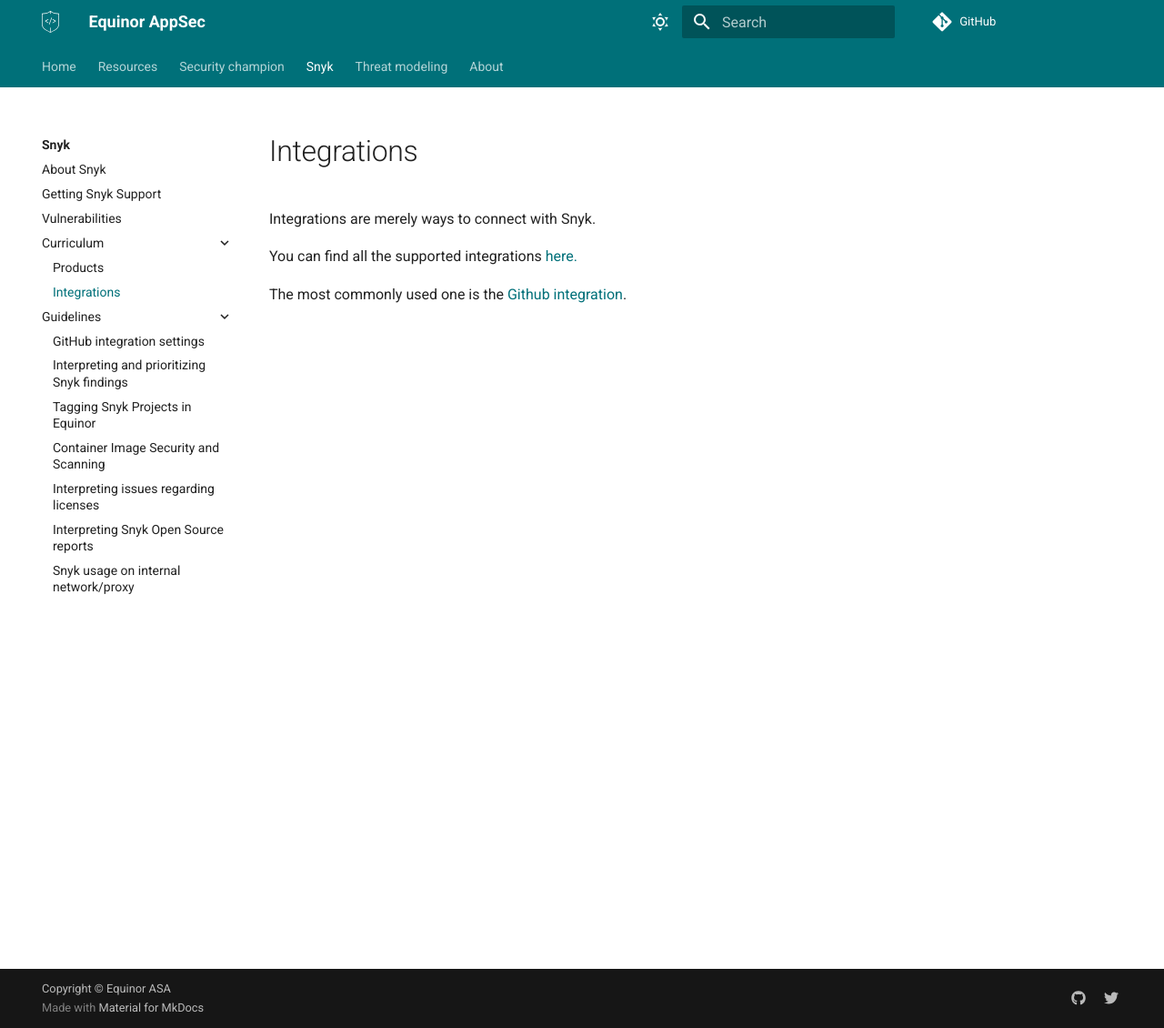
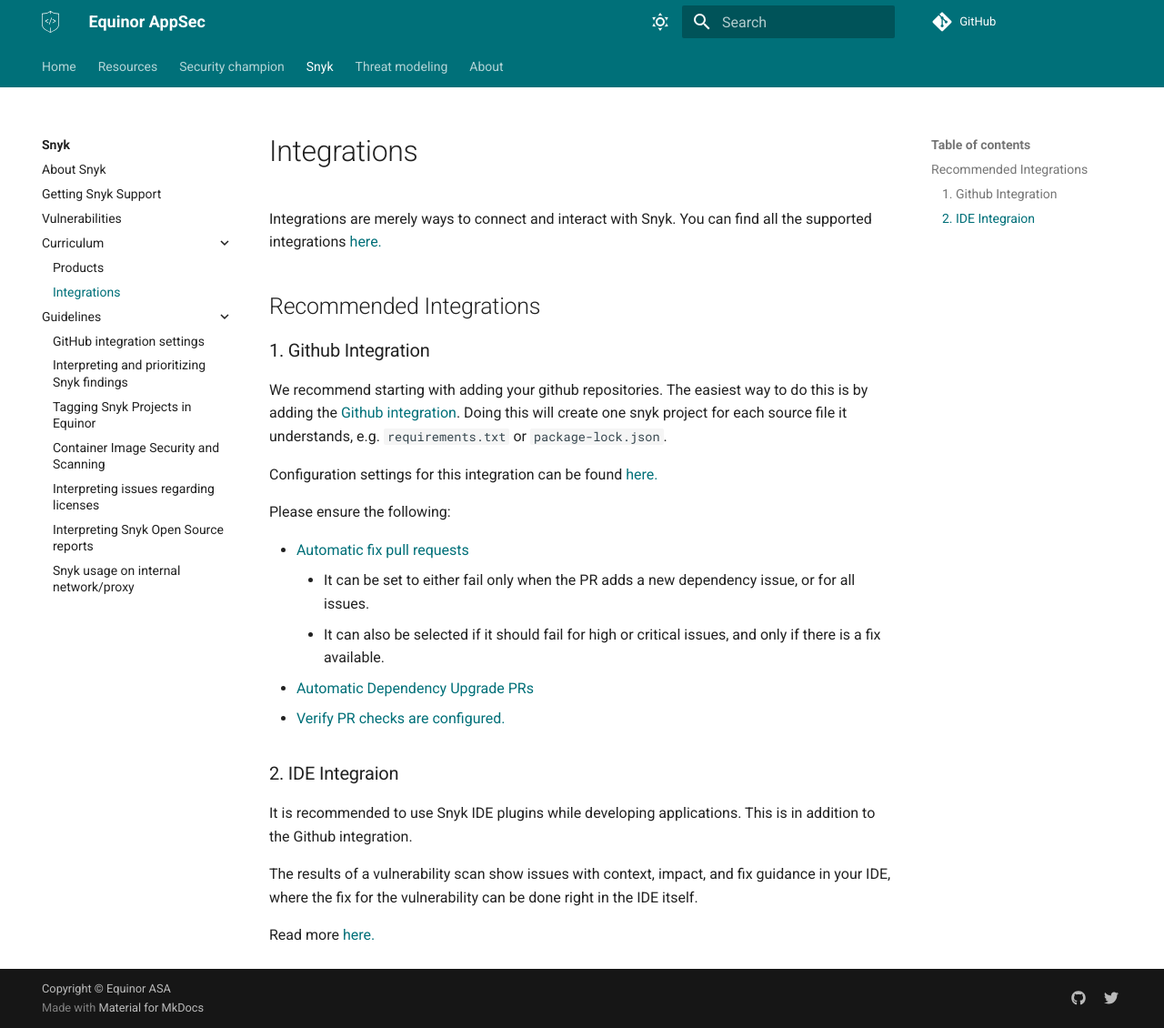
Before and after one commit to equinor/appsec, an MkDocs documentation site: the page built from docs/snyk/curriculum/2-integrations.md, in a window 1280 px wide and 1130 px high. Shown: the whole window at 91% size. Built offline with MkDocs 1.6.1 and Material for MkDocs 9.7.7, drawn with Linux system fonts in a browser that asks for light colours; some web fonts are replaced; comment, search, counter and statistics services are not loaded.

Commit message:
added recommended integrations

```diff
--- a/docs/snyk/curriculum/2-integrations.md
+++ b/docs/snyk/curriculum/2-integrations.md
@@ -1,7 +1,27 @@
 # Integrations
 
-Integrations are merely ways to connect with Snyk.
+Integrations are merely ways to connect and interact with Snyk. You can find all the supported integrations [here.](https://snyk.io/integrations/)
 
-You can find all the supported integrations [here.](https://snyk.io/integrations/)
+## Recommended Integrations
 
-The most commonly used one is the [Github integration](https://docs.snyk.io/integrations/git-repository-scm-integrations/snyk-github-integration#how-to-connect-github-to-snyk).
+### 1. Github Integration
+
+We recommend starting with adding your github repositories. The easiest way to do this is by adding the [Github integration](https://docs.snyk.io/integrations/git-repository-scm-integrations/snyk-github-integration#how-to-connect-github-to-snyk). Doing this will create one snyk project for each source file it understands, e.g. `requirements.txt` or `package-lock.json`.
+
+Configuration settings for this integration can be found [here.](docs/snyk/guidelines/1-gh-integration.md)
+
+Please ensure the following:
+
+-   [Automatic fix pull requests](https://docs.snyk.io/integrations/git-repository-scm-integrations/snyk-github-integration#project-monitoring-and-automatic-fix-pull-requests)
+    -   It can be set to either fail only when the PR adds a new dependency issue, or for all issues.
+    -   It can also be selected if it should fail for high or critical issues, and only if there is a fix available.
+-   [Automatic Dependency Upgrade PRs](https://docs.snyk.io/scan-applications/snyk-open-source/open-source-basics/upgrading-dependencies-with-automatic-prs)
+-   [Verify PR checks are configured.](https://docs.snyk.io/scan-applications/run-pr-checks/configure-pr-checks#configure-pr-checks-at-the-integration-level)
+
+### 2. IDE Integraion
+
+It is recommended to use Snyk IDE plugins while developing applications. This is in addition to the Github integration.
+
+The results of a vulnerability scan show issues with context, impact, and fix guidance in your IDE, where the fix for the vulnerability can be done right in the IDE itself.
+
+Read more [here.](https://docs.snyk.io/integrations/ide-tools)
```
Also changed, not shown: docs/snyk/index.md (+3 -2 lines).
